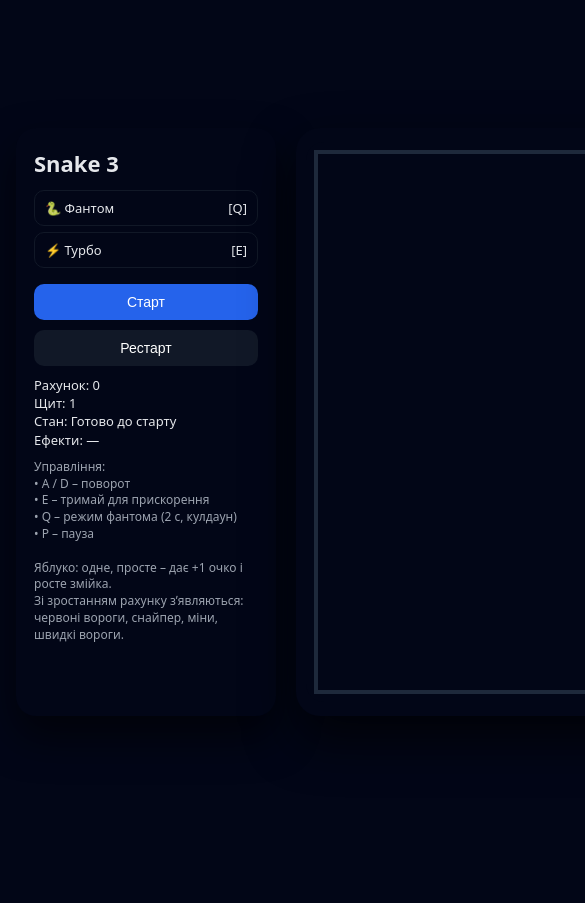
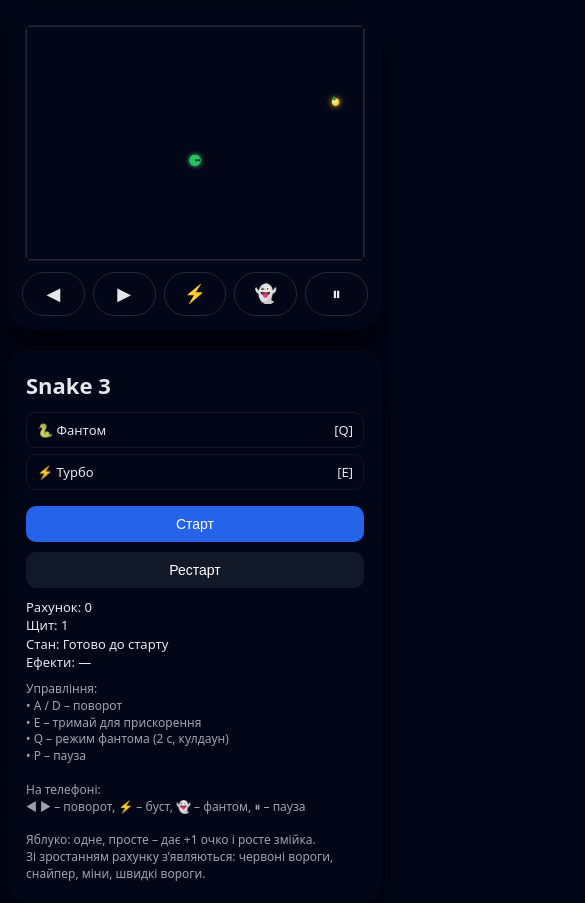
Before and after one commit to nazarbarabash4-commits/Snake3, a plain HTML site: page index.html in a window 390 px wide. Shown: the top 903 px of the page, 585 px wide, since content can reach past the window. Before the commit the page ends 844 px from the top, so only its background shows below. Drawn offline with Linux system fonts and the light colour scheme.

Commit message:
Update index.html

```diff
--- a/index.html
+++ b/index.html
@@ -82,14 +82,18 @@
       box-shadow: 0 22px 50px rgba(0,0,0,0.7);
       padding: 14px;
       display: flex;
+      flex-direction: column; /* щоб кнопки були під канвасом */
       align-items: center;
       justify-content: center;
+      gap: 8px;
     }
 
     canvas {
       border-radius: 18px;
       background: #020617;
       display: block;
+      max-width: 100%;
+      height: auto;
     }
 
     .hint {
@@ -97,6 +101,51 @@
       font-size: 12px;
       color: #9ca3af;
       line-height: 1.4;
+    }
+
+    /* ---- Мобільні кнопки керування ---- */
+    .mobile-controls {
+      display: none;
+    }
+
+    @media (max-width: 768px) {
+      .wrap {
+        grid-template-columns: 1fr;
+        width: 100%;
+        height: 100vh;
+        padding: 8px;
+      }
+
+      .panel {
+        order: 2;
+      }
+
+      .canvas-wrap {
+        order: 1;
+      }
+
+      .mobile-controls {
+        display: flex;
+        justify-content: space-between;
+        gap: 8px;
+        width: 100%;
+        max-width: 800px;
+      }
+
+      .mc-btn {
+        flex: 1;
+        padding: 10px 0;
+        border-radius: 999px;
+        border: 1px solid #1f2937;
+        background: #020617;
+        color: #e5e7eb;
+        font-size: 18px;
+        cursor: pointer;
+      }
+
+      .mc-btn:active {
+        background: #1f2937;
+      }
     }
   </style>
 </head>
@@ -128,6 +177,8 @@
       • E – тримай для прискорення<br>
       • Q – режим фантома (2 с, кулдаун)<br>
       • P – пауза<br><br>
+      На телефоні:<br>
+      ◀ ▶ – поворот, ⚡ – буст, 👻 – фантом, ⏸ – пауза<br><br>
       Яблуко: одне, просте – дає +1 очко і росте змійка.<br>
       Зі зростанням рахунку зʼявляються: червоні вороги, снайпер, міни, швидкі вороги.
     </div>
@@ -135,6 +186,13 @@
 
   <div class="canvas-wrap">
     <canvas id="game" width="800" height="560"></canvas>
+    <div class="mobile-controls">
+      <button class="mc-btn" id="btnLeft">◀</button>
+      <button class="mc-btn" id="btnRight">▶</button>
+      <button class="mc-btn" id="btnBoost">⚡</button>
+      <button class="mc-btn" id="btnGhost">👻</button>
+      <button class="mc-btn" id="btnPause">⏸</button>
+    </div>
   </div>
 </div>
 
@@ -149,7 +207,19 @@ const shieldEl = document.getElementById('shield');
 const stateEl = document.getElementById('state');
 const effectsEl = document.getElementById('effects');
 
+const btnLeft  = document.getElementById('btnLeft');
+const btnRight = document.getElementById('btnRight');
+const btnBoost = document.getElementById('btnBoost');
+const btnGhost = document.getElementById('btnGhost');
+const btnPause = document.getElementById('btnPause');
+
 const keys = {};
+const touchControls = {
+  left: false,
+  right: false,
+  boost: false
+};
+
 let game = null;
 let lastTime = 0;
 
@@ -516,7 +586,7 @@ function resetGame() {
     score: 0,
     running: false,
     gameOver: false,
-    paused: false,     // ← стан паузи
+    paused: false,
   };
 
   updateUI();
@@ -593,11 +663,11 @@ function loop(timestamp) {
 function update(dt) {
   const p = game.player;
 
-  // Керуємо по коду клавіш, а не по символу
-  if (keys['KeyA']) p.angle -= 0.06 * dt;
-  if (keys['KeyD']) p.angle += 0.06 * dt;
+  // Клавіатура + мобільні кнопки
+  if (keys['KeyA'] || touchControls.left)  p.angle -= 0.06 * dt;
+  if (keys['KeyD'] || touchControls.right) p.angle += 0.06 * dt;
 
-  const boostFactor = keys['KeyE'] ? 1.8 : 1;
+  const boostFactor = (keys['KeyE'] || touchControls.boost) ? 1.8 : 1;
   p.speed = p.baseSpeed * boostFactor;
 
   if (keys['KeyQ'] && !p.ghost && p.ghostCooldown <= 0) {
@@ -687,7 +757,7 @@ function draw(dt) {
     ctx.font = '28px system-ui';
     ctx.fillText('ПАУЗА', canvas.width / 2, canvas.height / 2 - 10);
     ctx.font = '16px system-ui';
-    ctx.fillText('Натисніть P, щоб продовжити', canvas.width / 2, canvas.height / 2 + 20);
+    ctx.fillText('Натисніть P або ⏸, щоб продовжити', canvas.width / 2, canvas.height / 2 + 20);
     return;
   }
 
@@ -846,10 +916,8 @@ window.addEventListener('keydown', (e) => {
   if (code === 'KeyP' && game && !game.gameOver) {
     game.paused = !game.paused;
     updateUI();
-    // НІЧОГО не запускаємо додатково, цикл уже крутиться
   }
 });
-
 
 window.addEventListener('keyup', (e) => {
   const code = e.code;
@@ -861,6 +929,62 @@ restartBtn.addEventListener('click', () => {
   resetGame();
 });
 
+// ---- Мобільні кнопки ----
+function bindHoldButton(btn, onDown, onUp) {
+  if (!btn) return;
+  const start = (e) => {
+    e.preventDefault();
+    onDown();
+  };
+  const end = (e) => {
+    e.preventDefault();
+    onUp();
+  };
+  btn.addEventListener('touchstart', start);
+  btn.addEventListener('touchend', end);
+  btn.addEventListener('touchcancel', end);
+  btn.addEventListener('mousedown', start);
+  btn.addEventListener('mouseup', end);
+  btn.addEventListener('mouseleave', end);
+}
+
+// поворот
+bindHoldButton(btnLeft,
+  () => touchControls.left = true,
+  () => touchControls.left = false
+);
+bindHoldButton(btnRight,
+  () => touchControls.right = true,
+  () => touchControls.right = false
+);
+
+// буст
+bindHoldButton(btnBoost,
+  () => touchControls.boost = true,
+  () => touchControls.boost = false
+);
+
+// фантом (одноразово)
+if (btnGhost) {
+  btnGhost.addEventListener('click', (e) => {
+    e.preventDefault();
+    if (game && game.player && !game.player.ghost && game.player.ghostCooldown <= 0) {
+      activateGhost();
+    }
+  });
+}
+
+// пауза (одноразово)
+if (btnPause) {
+  btnPause.addEventListener('click', (e) => {
+    e.preventDefault();
+    if (game && !game.gameOver) {
+      game.paused = !game.paused;
+      updateUI();
+    }
+  });
+}
+
 resetGame();
 </script>
 </body>
```
